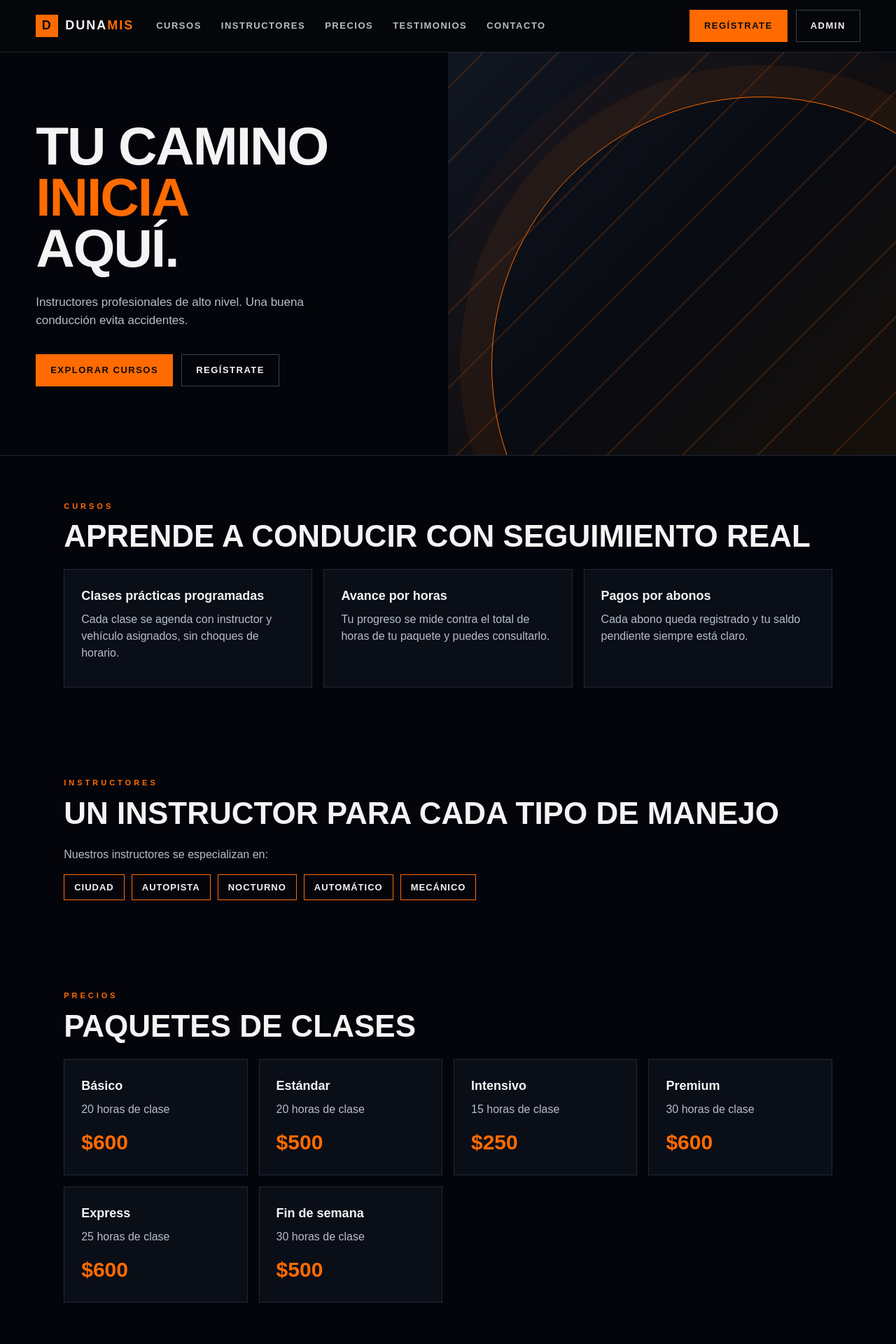
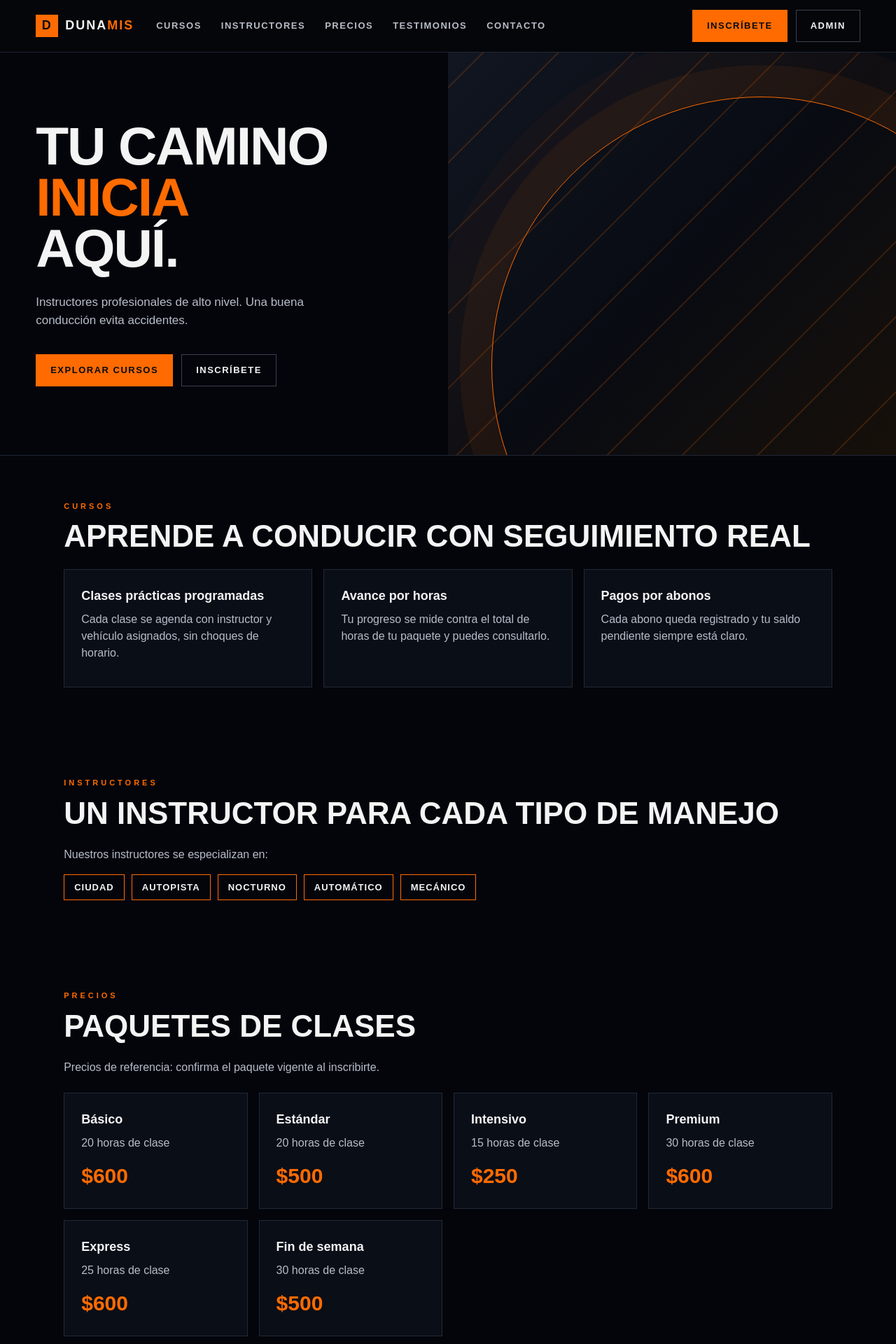
Before and after one commit to marcelolsal/DES104-DUNAMIS-ERP, a React (Vite) app in the folder apps/frontend/: page / in a window 1280 px wide. Shown: the top 1920 px of the page at 70% size. Built offline with nearby package versions, Linux system fonts and the light colour scheme; no server answers.

Commit message:
fix(landing): aclara precios de referencia y CTA de inscripción

```diff
--- a/apps/frontend/src/landing/Landing.tsx
+++ b/apps/frontend/src/landing/Landing.tsx
@@ -26,6 +26,7 @@ const cursos = [
 const especialidades = ["Ciudad", "Autopista", "Nocturno", "Automático", "Mecánico"];
 
 // Mismo catálogo que apps/backend/src/shared/db/seed-data/paquete.jsonl.
+// ponytail: copia estática; leer de la API cuando exista un endpoint público de paquetes.
 const paquetes = [
   { nombre: "Básico", horas: 20, precio: 600 },
   { nombre: "Estándar", horas: 20, precio: 500 },
@@ -77,7 +78,7 @@ const Encabezado = () => (
     </nav>
     <div className="landing-actions">
       <a className="landing-btn landing-btn--primary" href="#contacto">
-        Regístrate
+        Inscríbete
       </a>
       <a className="landing-btn" href={LOGIN_HASH}>
         Admin
@@ -98,7 +99,7 @@ const Hero = () => (
           Explorar cursos
         </a>
         <a className="landing-btn" href="#contacto">
-          Regístrate
+          Inscríbete
         </a>
       </div>
     </div>
@@ -133,6 +134,7 @@ const Secciones = () => (
     <section className="landing-section" id="precios" aria-labelledby="precios-title">
       <p className="landing-kicker">Precios</p>
       <h2 id="precios-title">Paquetes de clases</h2>
+      <p>Precios de referencia: confirma el paquete vigente al inscribirte.</p>
       <ul className="landing-cards">
         {paquetes.map((paquete) => (
           <li key={paquete.nombre}>
--- a/apps/frontend/src/landing/landing.css
+++ b/apps/frontend/src/landing/landing.css
@@ -184,6 +184,7 @@
   list-style: none;
 }
 .landing-cards {
+  margin-top: 24px;
   grid-template-columns: repeat(auto-fit, minmax(240px, 1fr));
 }
 .landing-cards li {
```
